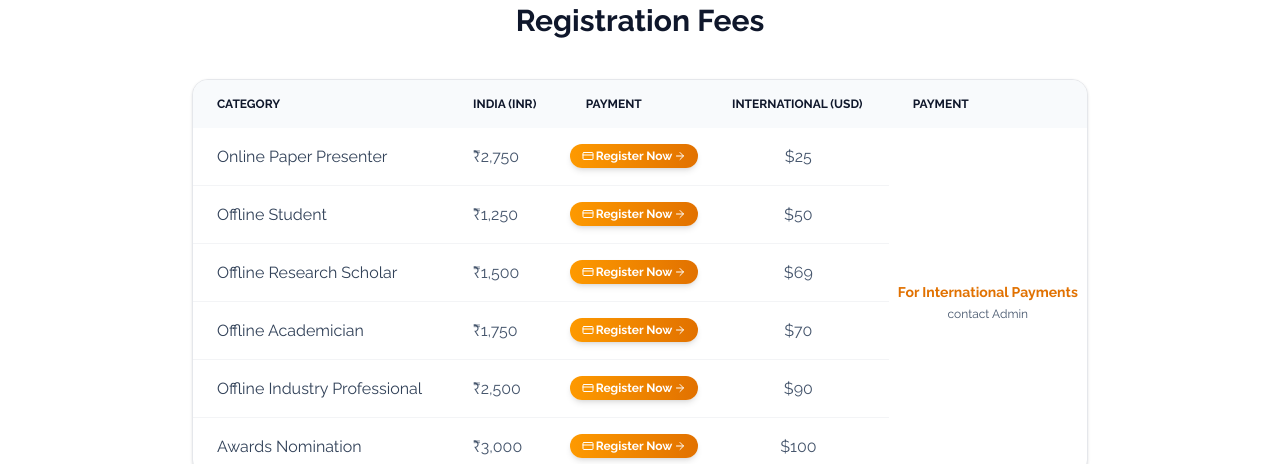
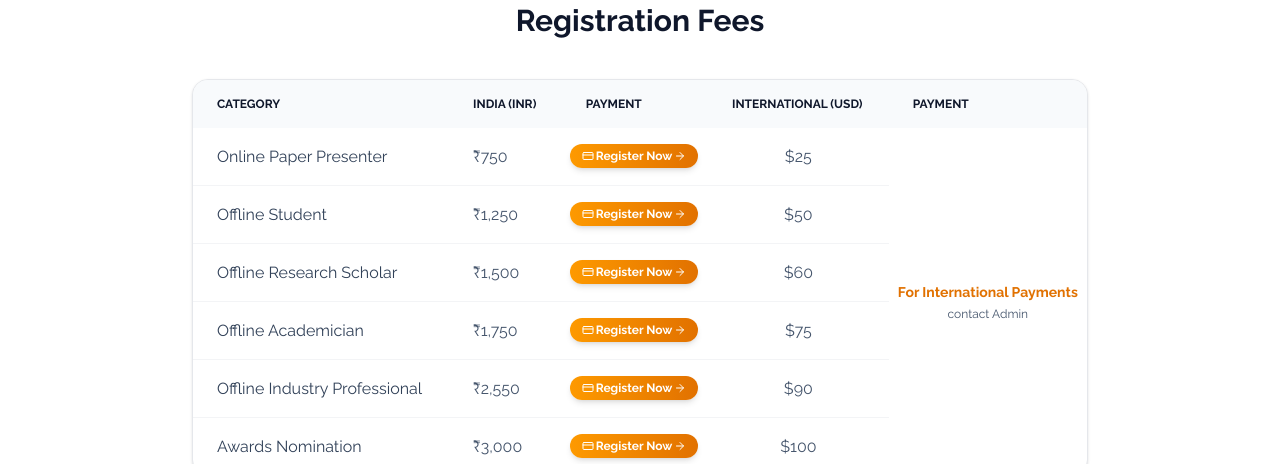
Before and after one commit to drkarthiyabanu/Conference2026, a Next.js app: page /conference in a window 1280 px wide. Shown: the part 4520-4984 px from the top of the page. Built offline with nearby package versions, Linux system fonts and the light colour scheme.

Commit message:
Modified the fees

```diff
--- a/app/conference/page.tsx
+++ b/app/conference/page.tsx
@@ -315,7 +315,7 @@ const ConferencePage = () => {
                 <tbody className="divide-y divide-gray-100">
                   <tr className="hover:bg-slate-50 transition-colors">
                     <td className="px-6 py-4 font-medium text-slate-700">Online Paper Presenter</td>
-                    <td className="px-6 py-4 text-slate-600">₹2,750</td>
+                    <td className="px-6 py-4 text-slate-600">₹750</td>
                     <td className="px-2 py-4">
                       <a href="https://rzp.io/rzp/edmlvzag" target="_blank" rel="noopener noreferrer" className="inline-flex items-center gap-0.5 bg-gradient-to-r from-amber-500 to-amber-600 hover:from-amber-600 hover:to-amber-700 text-white px-3 py-1 rounded-full text-xs font-bold transition-all transform hover:scale-105 shadow-md">
                         <CreditCard className="w-3 h-3" /> Register Now
@@ -348,7 +348,7 @@ const ConferencePage = () => {
                         <ArrowRight className="w-3 h-3" />
                       </a>
                     </td>
-                    <td className="px-6 py-4 text-slate-600 text-center">$69</td>
+                    <td className="px-6 py-4 text-slate-600 text-center">$60</td>
                   </tr>
                   <tr className="hover:bg-slate-50 transition-colors">
                     <td className="px-6 py-4 font-medium text-slate-700">Offline Academician</td>
@@ -359,11 +359,11 @@ const ConferencePage = () => {
                         <ArrowRight className="w-3 h-3" />
                       </a>
                     </td>
-                    <td className="px-6 py-4 text-slate-600 text-center">$70</td>
+                    <td className="px-6 py-4 text-slate-600 text-center">$75</td>
                   </tr>
                   <tr className="hover:bg-slate-50 transition-colors">
                     <td className="px-6 py-4 font-medium text-slate-700">Offline Industry Professional</td>
-                    <td className="px-6 py-4 text-slate-600">₹2,500</td>
+                    <td className="px-6 py-4 text-slate-600">₹2,550</td>
                     <td className="px-2 py-4">
                       <a href="https://rzp.io/rzp/d4OCrd4a" target="_blank" rel="noopener noreferrer" className="inline-flex items-center gap-0.5 bg-gradient-to-r from-amber-500 to-amber-600 hover:from-amber-600 hover:to-amber-700 text-white px-3 py-1 rounded-full text-xs font-bold transition-all transform hover:scale-105 shadow-md">
                         <CreditCard className="w-3 h-3" /> Register Now
```
